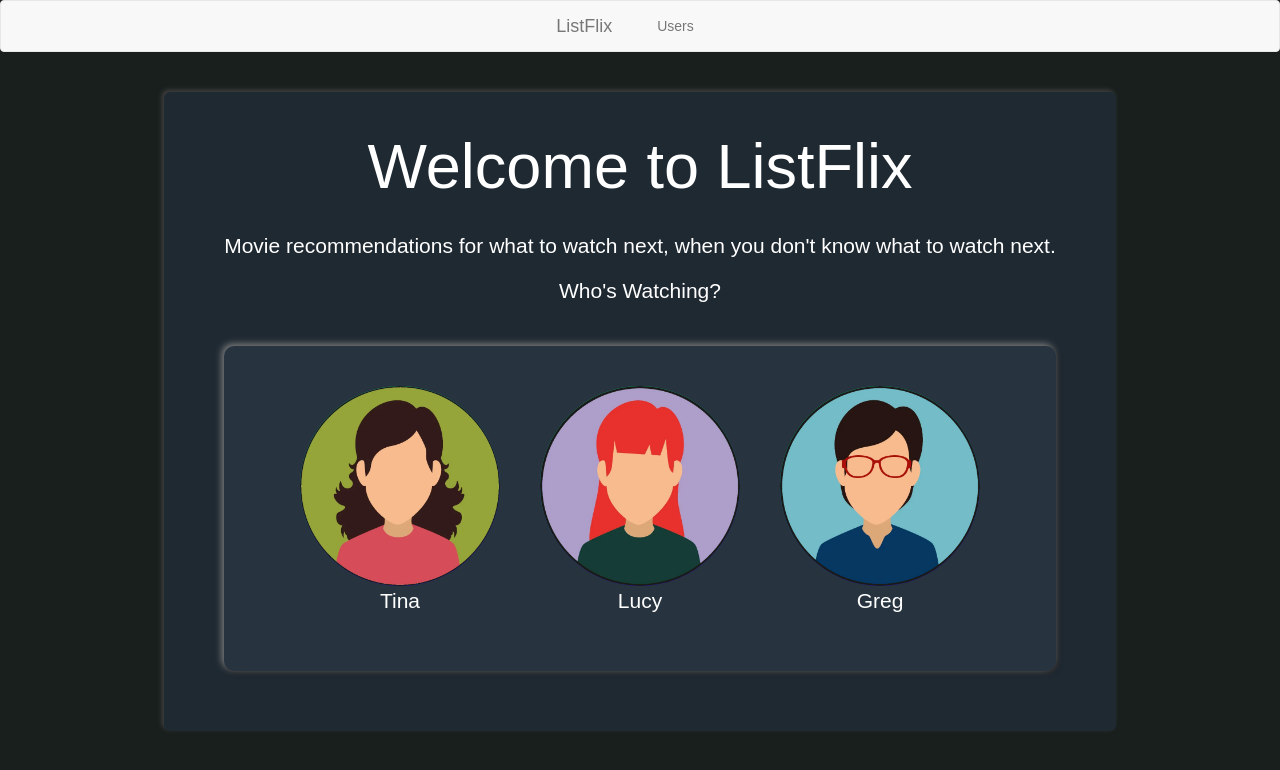
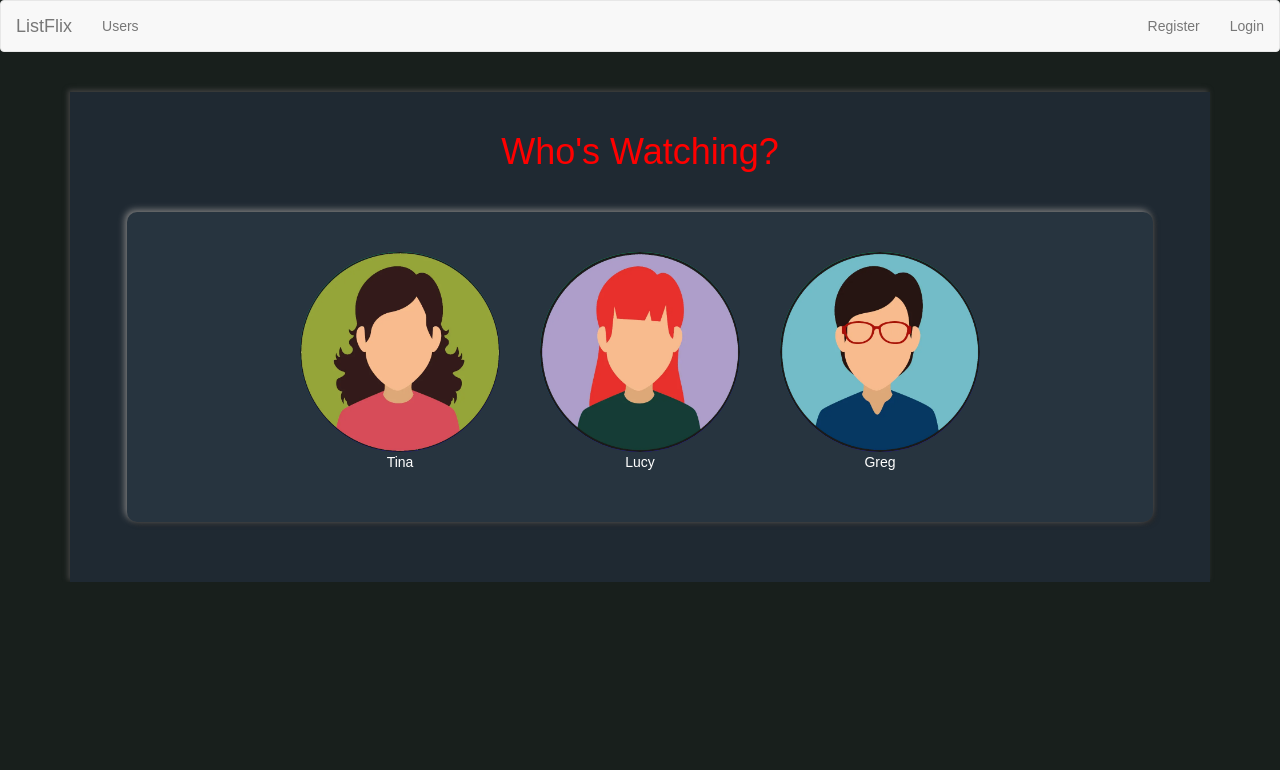
Before and after one commit to HarrisonLavins/ListFlix, a Flask app: page / in a window 1280 px wide. Shown: the top 770 px of the page. Run offline with Flask 2, Linux system fonts and the light colour scheme; some libraries are stand-ins or nearby versions.

Commit message:
WIP: Added movie carousel styling, javascript for single TMDB call; fixed nav styles

```diff
--- a/static/home.css
+++ b/static/home.css
@@ -1,27 +1,6 @@
-*,
-*::after,
-*::before {
-  box-sizing: border-box;
-}
-
 :root {
   --handle-size: 3rem;
   --img-gap: 0.25rem;
-}
-
-body {
-  margin: 0;
-}
-
-h1 {
-  color: red;
-  text-align: center;
-  margin-bottom: 30px;
-}
-h2 {
-  color: #fff;
-  text-align: left;
-  margin: 5px 30px;
 }
 
 .jumbotron-fluid {
@@ -46,22 +25,27 @@ h2 {
   flex-grow: 1;
   margin: 0 var(--img-gap);
   transform: translateX(calc(var(--slider-index) * -100%));
-  transition: transform 250ms ease-in-out;
+  transition: transform 300ms ease-in-out;
 }
 
-.slider > img {
+.slider > div {
   flex: 0 0 calc(100% / var(--items-per-screen));
   max-width: calc(100% / var(--items-per-screen));
   aspect-ratio: 16 / 9;
   padding: var(--img-gap);
-  /* border-radius: 1rem; */
 }
 
 .slider > img:hover {
-  margin: 0 20px;
+  margin: 0 35px;
   transform: scale(1.2);
-  transition: 250ms all;
-  /* transition: transform 250ms ease-in-out ; */
+  transition: all 300ms ease-in-out;
+}
+
+.carousel-heading {
+  /* position: absolute;
+  bottom: 20px;
+  left: 20px; */
+  color: #fff;
 }
 
 .handle {
@@ -109,8 +93,10 @@ h2 {
 
 .header {
   display: flex;
-  justify-content: space-between;
-  padding: 0.5rem calc(var(--img-gap) * 2 + var(--handle-size));
+  justify-content: flex-end;
+  margin: 0px 20px;
+  padding: 0.5rem calc(var(--img-gap) * 40 + var(--handle-size) * 2);
+
   align-items: center;
 }
 
@@ -142,6 +128,12 @@ h2 {
 }
 
 @media (max-width: 500px) {
+  h2 {
+    font-size: 18px;
+  }
+  .header {
+    padding: 0.5rem calc(var(--img-gap) * 60 + var(--handle-size) * 2);
+  }
   .slider {
     --items-per-screen: 2;
   }
--- a/static/main.css
+++ b/static/main.css
@@ -1,3 +1,9 @@
+*,
+*::after,
+*::before {
+  box-sizing: border-box;
+}
+
 html {
   scroll-behavior: smooth;
 }
@@ -5,6 +11,20 @@ html {
 body {
   background-color: #181f1c;
   font-family: Arial;
+  margin: 0;
+}
+
+h1 {
+  color: red;
+  text-align: center;
+  font-family: Arial, Helvetica, sans-serif;
+  margin-bottom: 30px;
+}
+h2 {
+  font-size: 24px;
+  color: #fff;
+  text-align: left;
+  margin: 5px 34px;
 }
 
 a {
@@ -17,8 +37,9 @@ a:hover {
   color: #ffd900;
 }
 
-.jumbotron {
+.jumbotron-fluid {
   margin-top: 20px;
+  width: 100%;
   padding: 20px 10px;
   background-color: #1f2932;
   color: #fff;
@@ -26,9 +47,9 @@ a:hover {
 }
 
 .avatar-container {
-  width: 100%;
+  width: 90%;
   padding: 40px 10px;
-  margin: 40px 0px;
+  margin: 40px auto;
   border-radius: 10px;
   background-color: #27343f;
   box-shadow: -2px -2px 7px #838383, 2px 2px 5px #242424;
--- /dev/null
+++ b/static/navbar.css
@@ -0,0 +1,4 @@
+.navbar-container {
+  display: flex;
+  justify-content: space-between;
+}
--- a/templates/components/_navbar.html
+++ b/templates/components/_navbar.html
@@ -1,5 +1,5 @@
 <nav class="navbar navbar-default">
-  <div class="container">
+  <div class="navbar-container">
     <div class="navbar-header">
       <button
         type="button"
@@ -22,7 +22,7 @@
         <!-- <li><a href="#">Profile</a></li> -->
       </ul>
 
-      <!-- <ul class="nav navbar-nav navbar-right">
+      <ul class="nav navbar-nav navbar-right">
         {% if session.logged_in %}
         <li><a href="#">Dashboard</a></li>
         <li><a href="#">Logout</a></li>
@@ -30,8 +30,8 @@
         <li><a href="#">Register</a></li>
         <li><a href="#">Login</a></li>
         {% endif %}
-      </ul> -->
+      </ul>
     </div>
-    <!--/.nav-collapse -->
+    <!-- /.nav-collapse  -->
   </div>
 </nav>
--- a/templates/layout.html
+++ b/templates/layout.html
@@ -3,9 +3,15 @@
   <head>
     <meta charset="utf-8" />
     <title>ListFlix</title>
+    <script
+      src="https://cdnjs.cloudflare.com/ajax/libs/jquery/3.6.4/jquery.min.js"
+      integrity="sha512-pumBsjNRGGqkPzKHndZMaAG+bir374sORyzM3uulLV14lN5LyykqNk8eEeUlUkB3U0M4FApyaHraT65ihJhDpQ=="
+      crossorigin="anonymous"
+      referrerpolicy="no-referrer"
+    ></script>
     <script src="https://maxcdn.bootstrapcdn.com/bootstrap/3.3.7/js/bootstrap.min.js"></script>
     <!-- <script src="/static/main.js"></script> -->
-    <script src="/static/main.js" defer></script>
+    <script src="/static/movie-carousel.js" defer></script>
     <!--  Load CSS in Flask with html-->
     <link
       rel="stylesheet"
--- a/templates/users.html
+++ b/templates/users.html
@@ -1,11 +1,11 @@
 {% extends 'layout.html' %} {% block body %}
-<div class="jumbotron text-center">
-  <h1>Welcome to ListFlix</h1>
-  <p class="lead">
+<div class="jumbotron-fluid text-center">
+  <h1 class="text-center">Who's Watching?</h1>
+  <!-- <p class="lead">
     Movie recommendations for what to watch next, when you don't know what to
     watch next.
   </p>
-  <p>Who's Watching?</p>
+  <p>Who's Watching?</p> -->
 
   <div class="container-lg">{% include 'components/_avatar.html' %}</div>
 </div>
```
Also changed, not shown: static/movie-carousel.js (renamed from static/main.js, +7 -0 lines), templates/home.html (+12 -27 lines).
